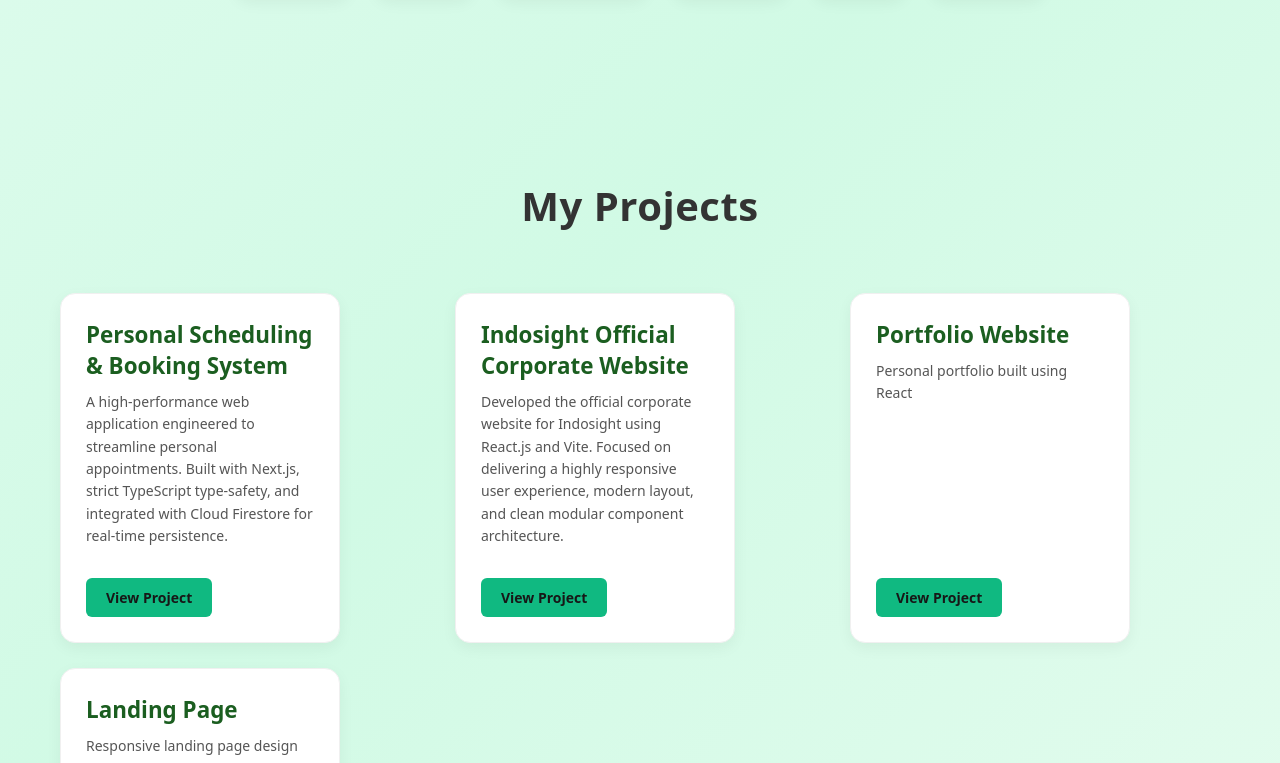
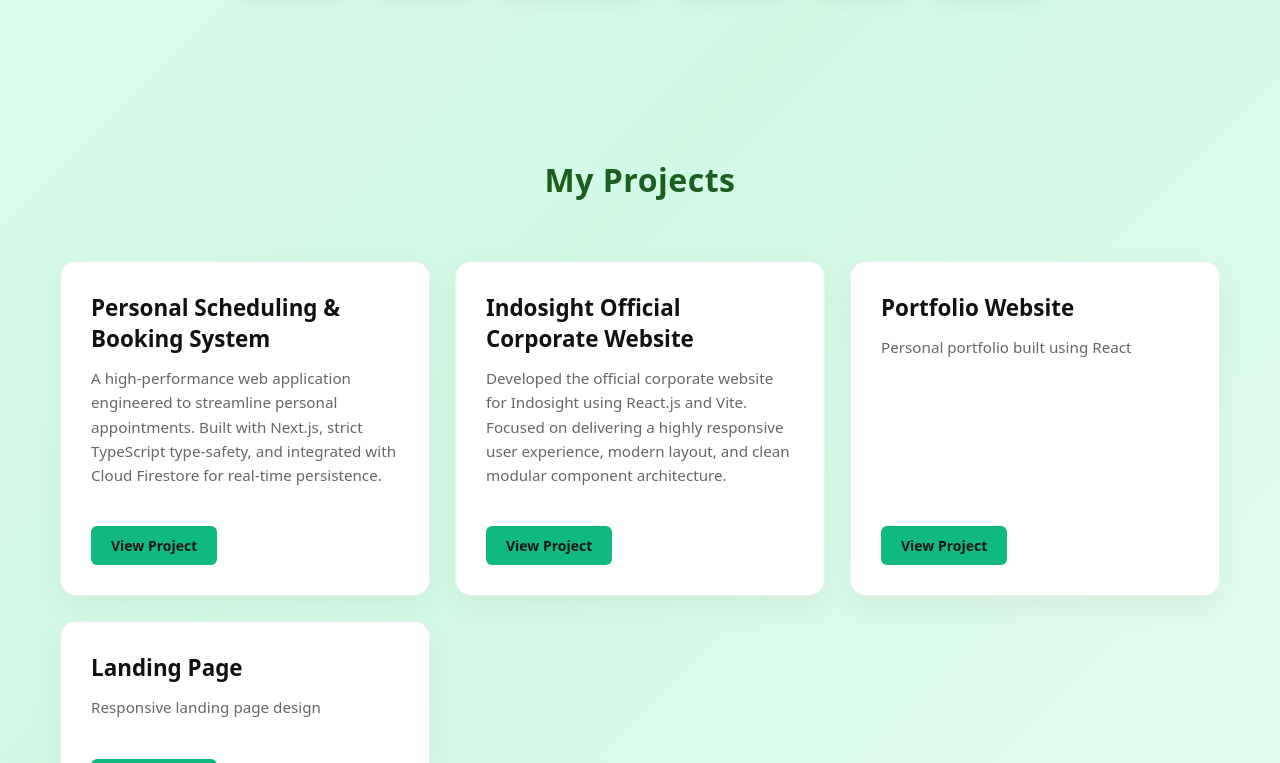
Before and after one commit to ribkalinks/portfolio-website, a React (Vite) app: page / in a window 1280 px wide. Shown: the part 1457-2220 px from the top of the page. Built offline with nearby package versions, Linux system fonts and the light colour scheme; the HTML template or start-up script is replaced by a standard one.

Commit message:
fix: center alignfor project cards

```diff
--- a/src/index.css
+++ b/src/index.css
@@ -707,6 +707,32 @@ box-shadow: 0 10px 25px rgba(0,0,0,0.08);
 background: #ecfdf5;
 }
 
+/* ================= PROJECTS SECTION LAYOUT ================= */
+
+.projects {
+  display: flex;
+  flex-direction: column;
+  align-items: center;
+  justify-content: center;
+  width: 100%;
+  padding: 60px 20px;
+}
+
+.projects h2 {
+  margin-bottom: 40px;
+  font-size: 2rem;
+  color: #1b5e20;
+
+.projects-container {
+  display: flex;
+  flex-wrap: wrap;        /* Biar kalau layarnya kecil/buka di HP, kartunya otomatis rapi turun ke bawah */
+  justify-content: center;/* Baris atas maupun baris bawah (Landing Page) otomatis ngumpul di tengah */
+  gap: 30px;
+  max-width: 1200px;
+  width: 100%;
+  margin: 0 auto;
+}
+
 /* ================= PROJECT CARD ================= */
 
 .project-card {
```
